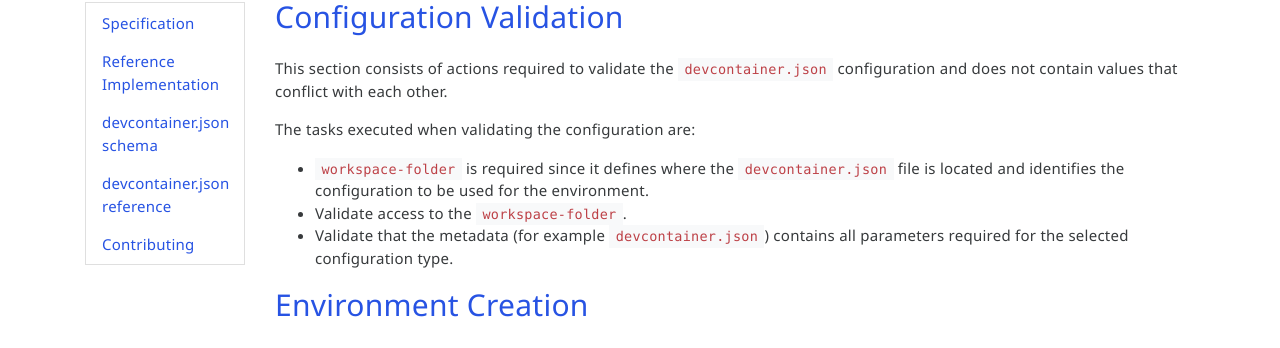
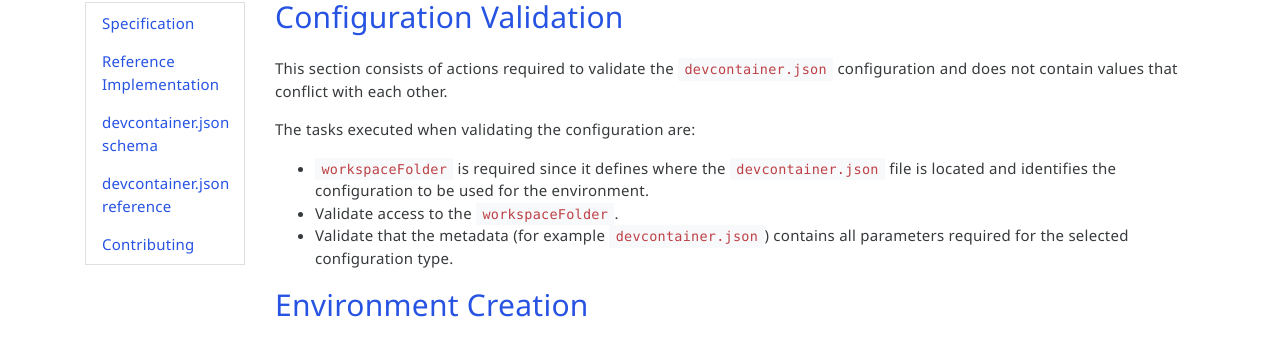
Before and after one commit to devcontainers/devcontainers.github.io, a Jekyll site: the page built from _implementors/spec.md, in a window 1280 px wide and 900 px high, scrolled down 3554 px. Shown: the part 99-447 px from the top of the window. Built offline with Jekyll 4.4.1, drawn with Linux system fonts in a browser that asks for light colours; nearby versions of some CDN libraries; comment, search, counter and statistics services are not loaded.

Commit message:
Update spec.md

```diff
--- a/_implementors/spec.md
+++ b/_implementors/spec.md
@@ -121,8 +121,8 @@ This section consists of actions required to validate the `devcontainer.json` co
 
 The tasks executed when validating the configuration are:
 
-- `workspace-folder` is required since it defines where the `devcontainer.json` file is located and identifies the configuration to be used for the environment.
-- Validate access to the `workspace-folder`.
+- `workspaceFolder` is required since it defines where the `devcontainer.json` file is located and identifies the configuration to be used for the environment.
+- Validate access to the `workspaceFolder`.
 - Validate that the metadata (for example `devcontainer.json`) contains all parameters required for the selected configuration type.
 
 ## <a href="#environment-creation" name="environment-creation" class="anchor"> Environment Creation </a>
```
